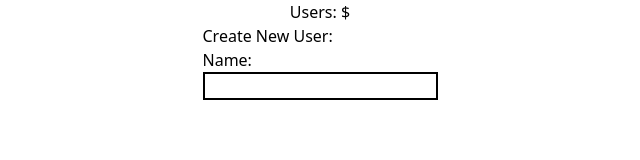
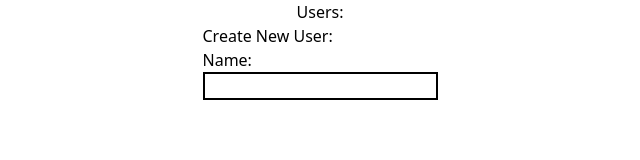
Before and after one commit to Fran-Cilia/CS-422, a React (Vite) app in the folder client/: page / in a window 1280 px wide. Shown: the top 160 px of the page, without its empty margins (320-960 px from the left). Built offline with nearby package versions, Linux system fonts and the light colour scheme; no server answers.

Commit message:
✨ Include setup instructions

```diff
--- a/client/src/App.tsx
+++ b/client/src/App.tsx
@@ -35,7 +35,7 @@ function App() {
 
   return (
     <div className="flex flex-col items-center">
-      <h1>Users: ${JSON.stringify(data)}</h1>
+      <h1>Users: {JSON.stringify(data)}</h1>
       <div>
         <h1>Create New User:</h1>
         <form
```
Also changed, not shown: 1 other file (tests, documents, lock files or other folders).
